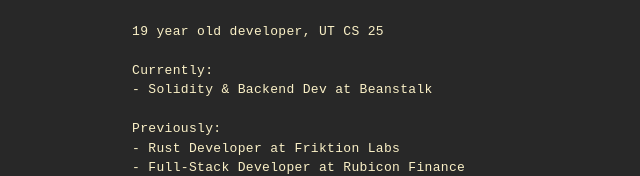
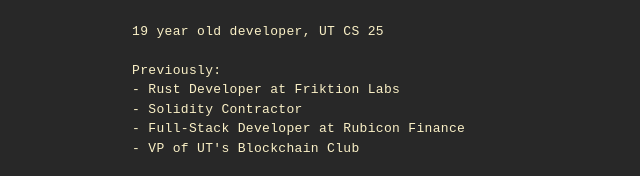
Before and after one commit to nathan-barry/next-js-site, a Next.js app: page / in a window 1280 px wide. Shown: the part 196-372 px from the top of the page, without its empty margins (180-820 px from the left). Built offline with nearby package versions, Linux system fonts and the light colour scheme; no server answers.

Commit message:
modified main

```diff
--- a/components/Main.js
+++ b/components/Main.js
@@ -28,18 +28,11 @@
       <p>19 year old developer, UT CS 25</p>
       <br></br>
 
-      <p>Currently:</p>
-      <Link href="https://bean.money/">
-        <p className="hover:text-hover">
-          - Solidity & Backend Dev at Beanstalk
-        </p>
-      </Link>
-      <br></br>
-
       <p>Previously:</p>
       <Link href="https://friktion.fi/">
         <p className="hover:text-hover">- Rust Developer at Friktion Labs</p>
       </Link>
+      <p>- Solidity Contractor</p>
       <Link href="https://www.rubicon.finance/">
         <p className="hover:text-hover">
           - Full-Stack Developer at Rubicon Finance
```
